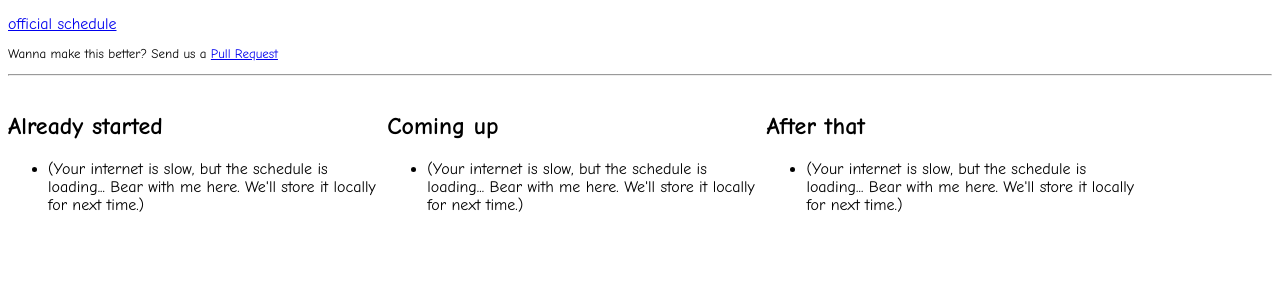
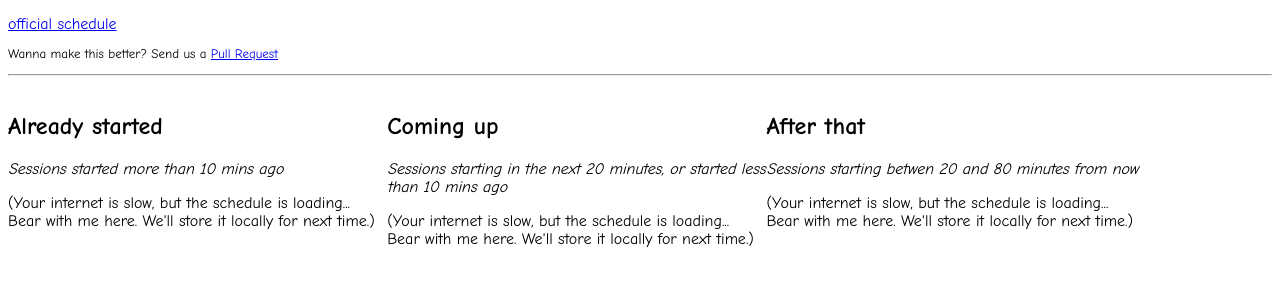
Before and after one commit to tomwills/mozfestnow, a plain HTML site: page index.html in a window 1280 px wide. Shown: the part 87-372 px from the top of the page. Drawn offline with Linux system fonts and the light colour scheme.

Commit message:
Added notes to headings, style tweak

```diff
--- a/index.html
+++ b/index.html
@@ -5,10 +5,16 @@
  <meta name="viewport" value="width=device-width, initial-scale=1, maximum-scale=1" />
   <script type="text/javascript" src="jquery-2.1.1.min.js" ></script>
   <style type="text/css">
-    body{
+    body {
       font-family: "Comic Sans MS", "Marker Felt", cursive, serif;
     }
-
+    ul {
+      list-style-type: none;
+      padding-left: 0;
+    }
+    .note {
+      font-style: italic;
+    }
     @media (min-width: 480px) {
       .column {
         float: left;
@@ -28,18 +34,21 @@
 <p><a href="#" id="toggle_descr" style="display:none">Toggle Descriptions/Facilitators</a></p>
 <div class="column">
 <h2>Already started</h2>
+<p class="note">Sessions started more than 10 mins ago</p>
 <ul id="previously">
   <li>(Your internet is slow, but the schedule is loading... Bear with me here. We'll store it locally for next time.)</li>
 </ul>
 </div>
 <div class="column">
 <h2>Coming up</h2>
+<p class="note">Sessions starting in the next 20 minutes, or started less than 10 mins ago</p>
 <ul id="now">
   <li>(Your internet is slow, but the schedule is loading... Bear with me here. We'll store it locally for next time.)</li>
 </ul>
 </div>
 <div class="column">
 <h2>After that</h2>
+<p class="note">Sessions starting betwen 20 and 80 minutes from now
 <ul id="next">
   <li>(Your internet is slow, but the schedule is loading... Bear with me here. We'll store it locally for next time.)</li>
 </ul>
```
